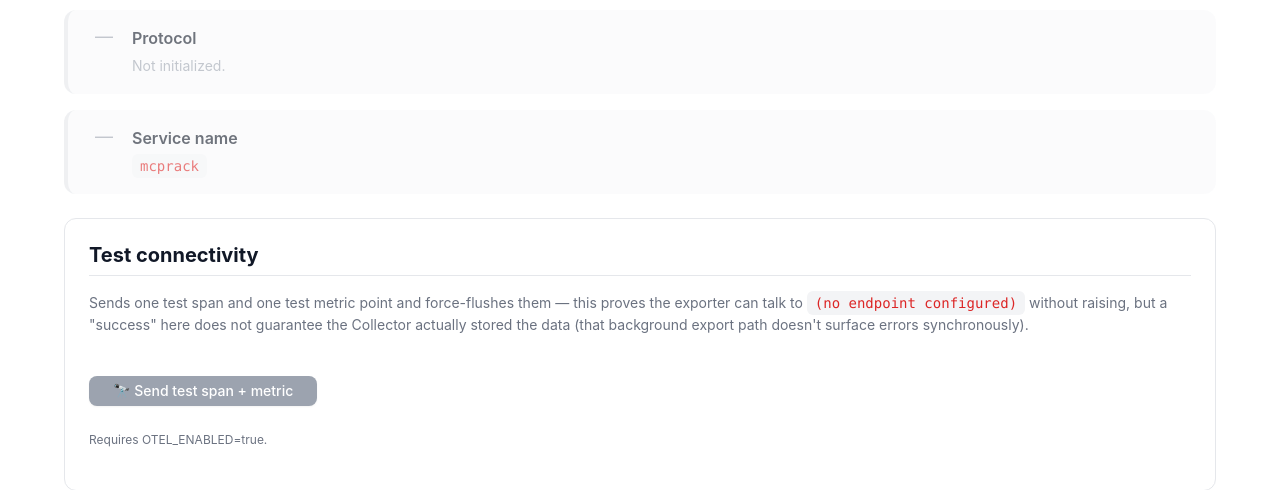
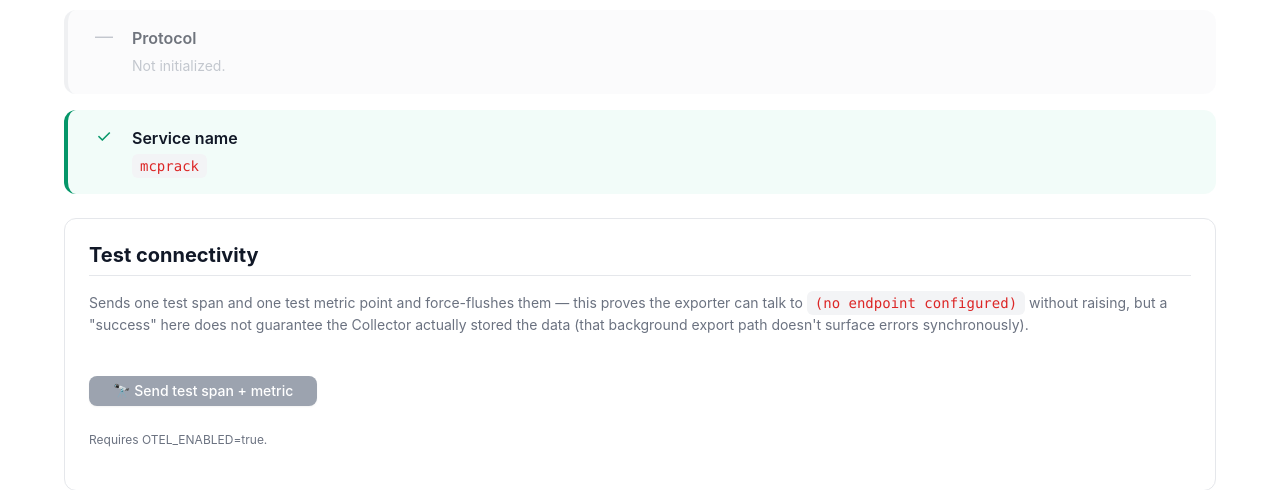
Before and after one commit to VitexSoftware/mcprack, a Flask app: page /admin/otel/wizard in a window 1280 px wide. Shown: the part 389-879 px from the top of the page. Run offline with Flask 3, Linux system fonts and the light colour scheme; a user stored in the database is signed in; tables that the repository leaves empty hold one stand-in row (values such as "Sample post").

Commit message:
Fix OTEL diagnostics Service name check always showing gray
The Service name row on the /admin/otel/wizard page was hardcoded to
the "skipped" state regardless of whether a service name was set,
unlike every other row on the page which reflects actual state.

```diff
--- a/templates/admin/otel_wizard.html
+++ b/templates/admin/otel_wizard.html
@@ -54,8 +54,8 @@ for how to configure this.</p>
     </div>
   </li>
 
-  <li class="wizard-step wizard-skipped">
-    <span class="wizard-icon">&#8213;</span>
+  <li class="wizard-step wizard-{{ 'ok' if state.service_name else 'skipped' }}">
+    <span class="wizard-icon">{% if state.service_name %}&#10003;{% else %}&#8213;{% endif %}</span>
     <div class="wizard-body">
       <div class="wizard-label">Service name</div>
       <div class="wizard-detail"><code>{{ state.service_name }}</code></div>
```
